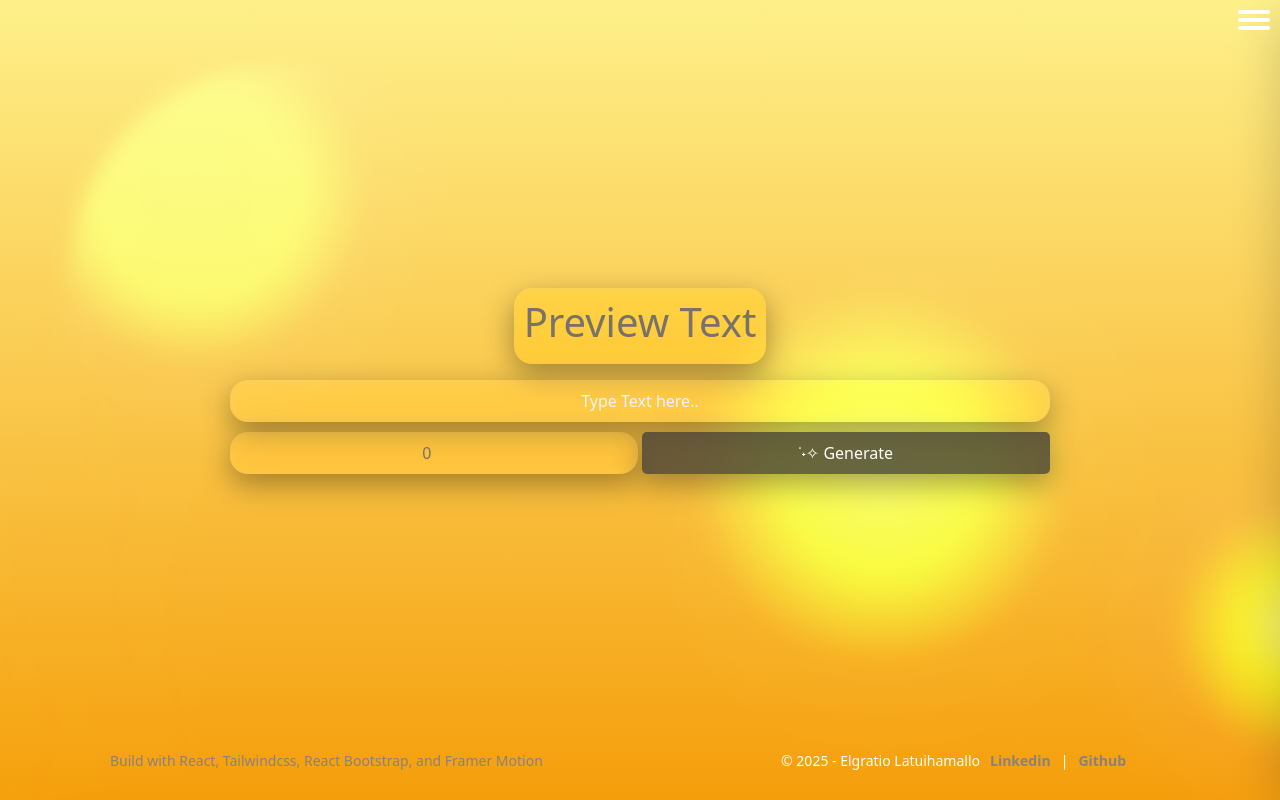
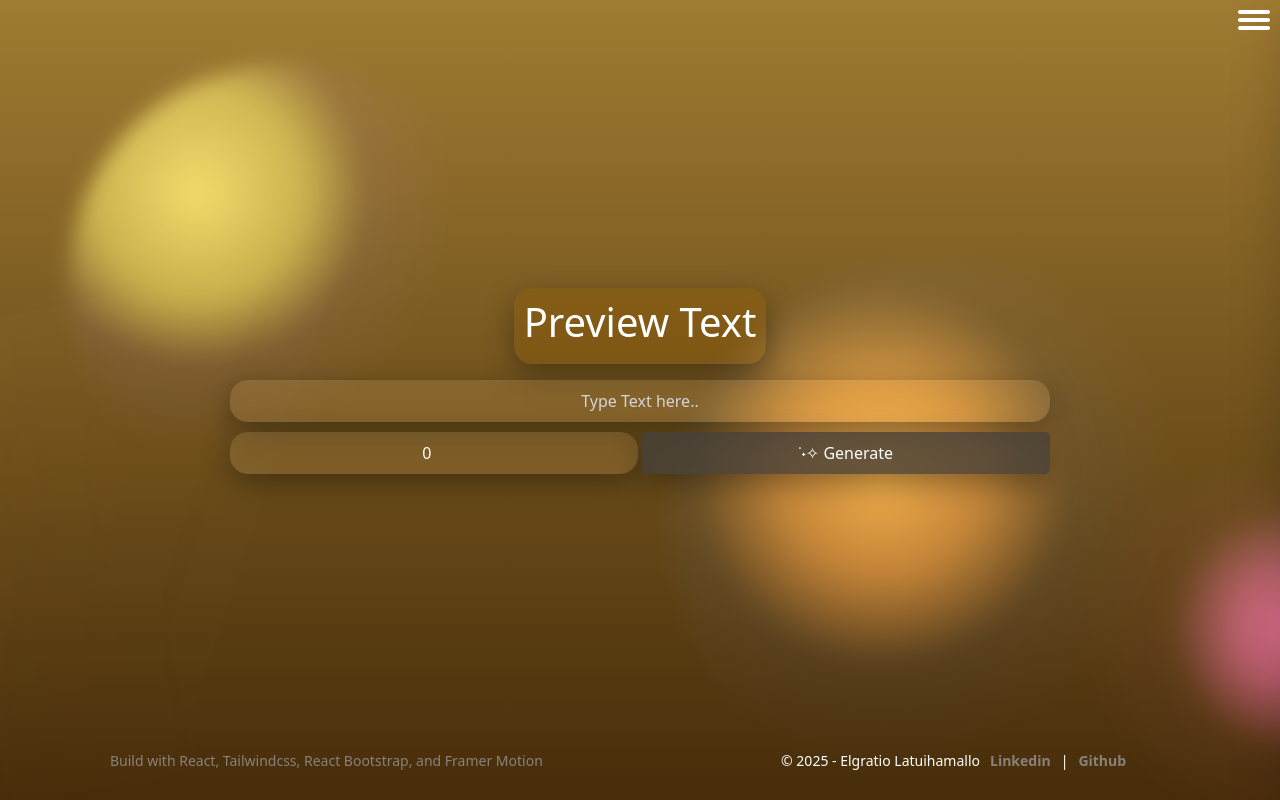
Before and after one commit to akael888/sentence-repeater, a React (Create React App) app in the folder my-app/: page / in a window 1280 px wide. Built offline with nearby package versions, Linux system fonts and the light colour scheme.

Commit message:
feat : Change Default State as Dark Mode

```diff
--- a/my-app/src/App.js
+++ b/my-app/src/App.js
@@ -21,7 +21,7 @@ function App() {
     } catch (err) {
       console.error("Failed to parse Dark Mode from localStorage:", err);
     }
-    return false;
+    return true;
   });
   const [isOpenBurgerMenu, setIsOpenBurgerMenu] = useState(false);
   let tw_appHeader_glassMorphBG = " ";
```
